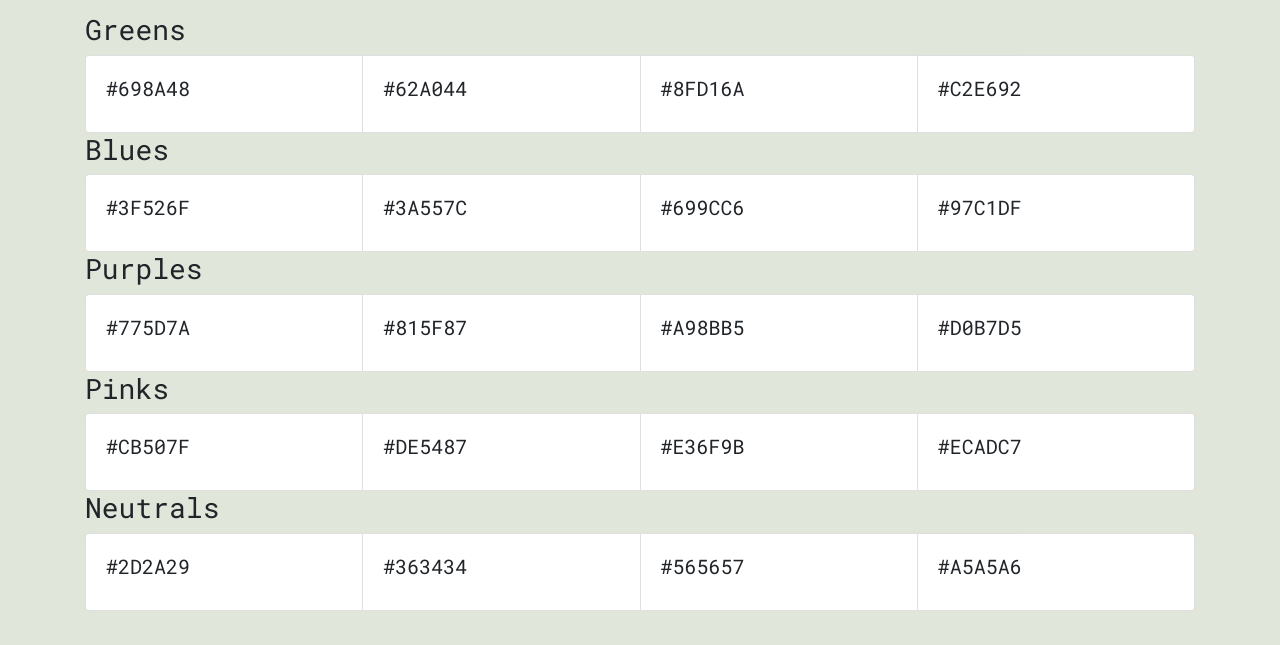
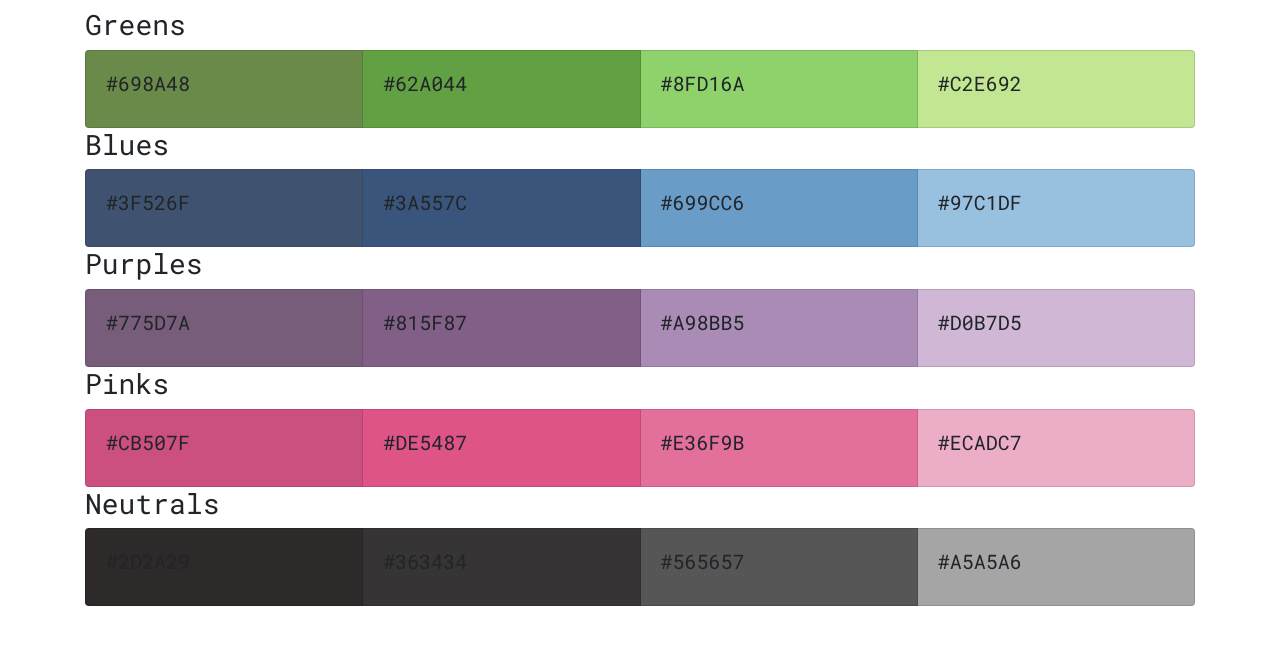
Before and after one commit to TarrMarr/sampleDesignGuidelines, a plain HTML site: page colours.html in a window 1280 px wide. Shown: the part 155-800 px from the top of the page. Drawn offline with nearby package versions, Linux system fonts and the light colour scheme.

Commit message:
Update style.css

```diff
--- a/style.css
+++ b/style.css
@@ -19,19 +19,21 @@ body {
   width: 100%;
 }
 
-.navbar {
+.nav {
   background-color: #293B3D;
 }
 
-.navbar a {
+.nav a {
   color: #E1E6DA;
   font-size: 0.8em;
 }
 
 .jumbotron {
-  width: 50%;
-  margin-top: 6em;
+  min-width: 400px;
+  max-width: 50%;
+  margin: 4rem auto;
   background-color: rgba(220, 212, 194, 0.8);
+  letter-spacing: 0.009999rem;
 }
 
 .btn {
@@ -86,5 +88,85 @@ h2 {
 }
 
 .colours {
-  background-color: #E1E6DA;
+  background-color: white;
 }
+
+.green1 {
+  background-color: #698A48;
+}
+
+.green2 {
+  background-color: #62A044;
+}
+
+.green3 {
+  background-color: #8FD16A;
+}
+
+.green4 {
+  background-color: #C2E692;
+}
+
+.blue1 {
+  background-color: #3F526F;
+}
+
+.blue2 {
+  background-color: #3A557C;
+}
+
+.blue3 {
+  background-color: #699CC6;
+}
+
+.blue4 {
+  background-color: #97C1DF;
+}
+
+.purple1 {
+  background-color: #775D7A;
+}
+
+.purple2 {
+  background-color: #815F87;
+}
+
+.purple3 {
+  background-color: #A98BB5;
+}
+
+.purple4 {
+  background-color: #D0B7D5;
+}
+
+.pink1 {
+  background-color: #CB507F;
+}
+
+.pink2 {
+  background-color: #DE5487;
+}
+
+.pink3 {
+  background-color: #E36F9B;
+}
+
+.pink4 {
+  background-color: #ECADC7;
+}
+
+.neutral1 {
+  background-color: #2D2A29;
+}
+
+.neutral2 {
+  background-color: #363434;
+}
+
+.neutral3 {
+  background-color: #565657;
+}
+
+.neutral4 {
+  background-color: #A5A5A6;
+}
```
